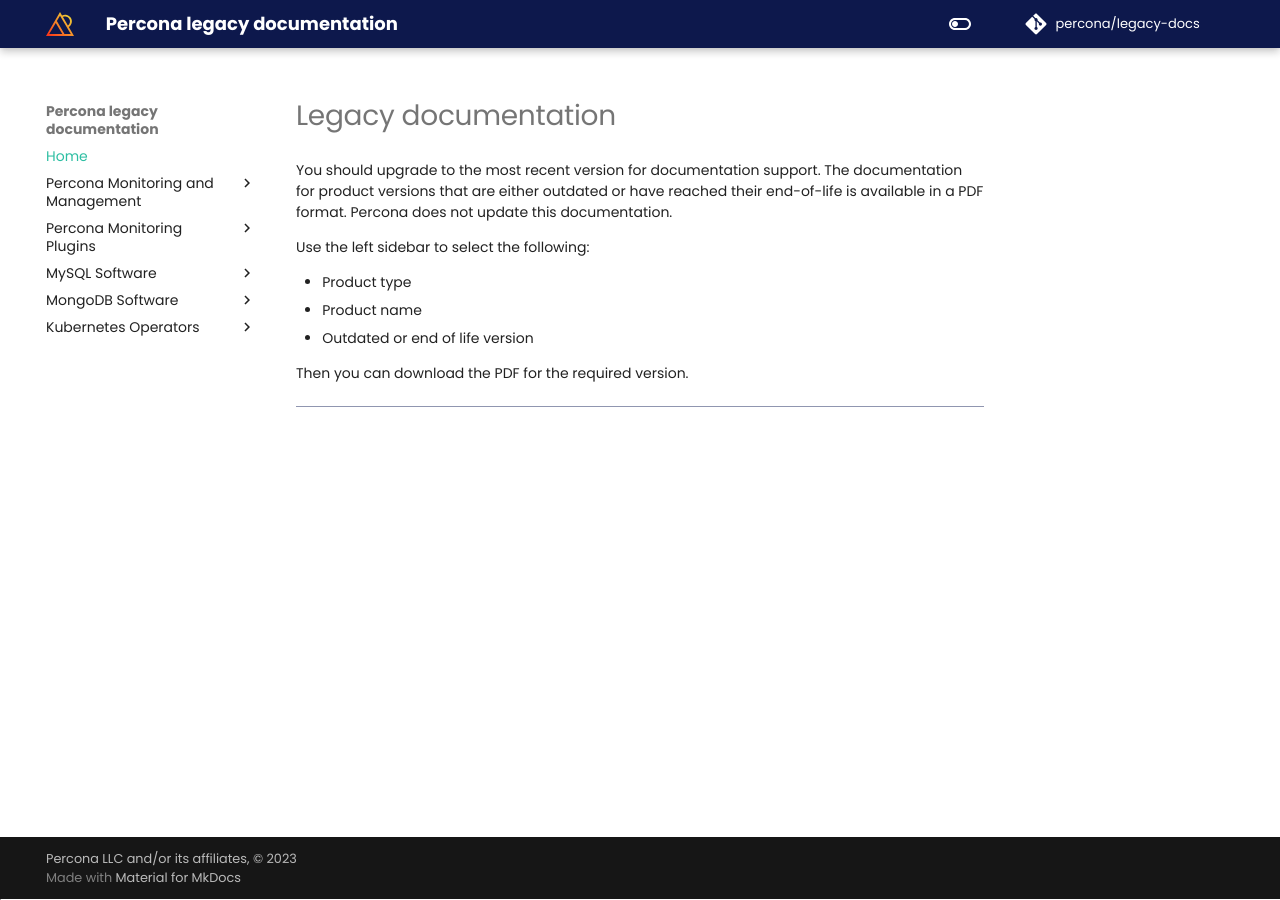
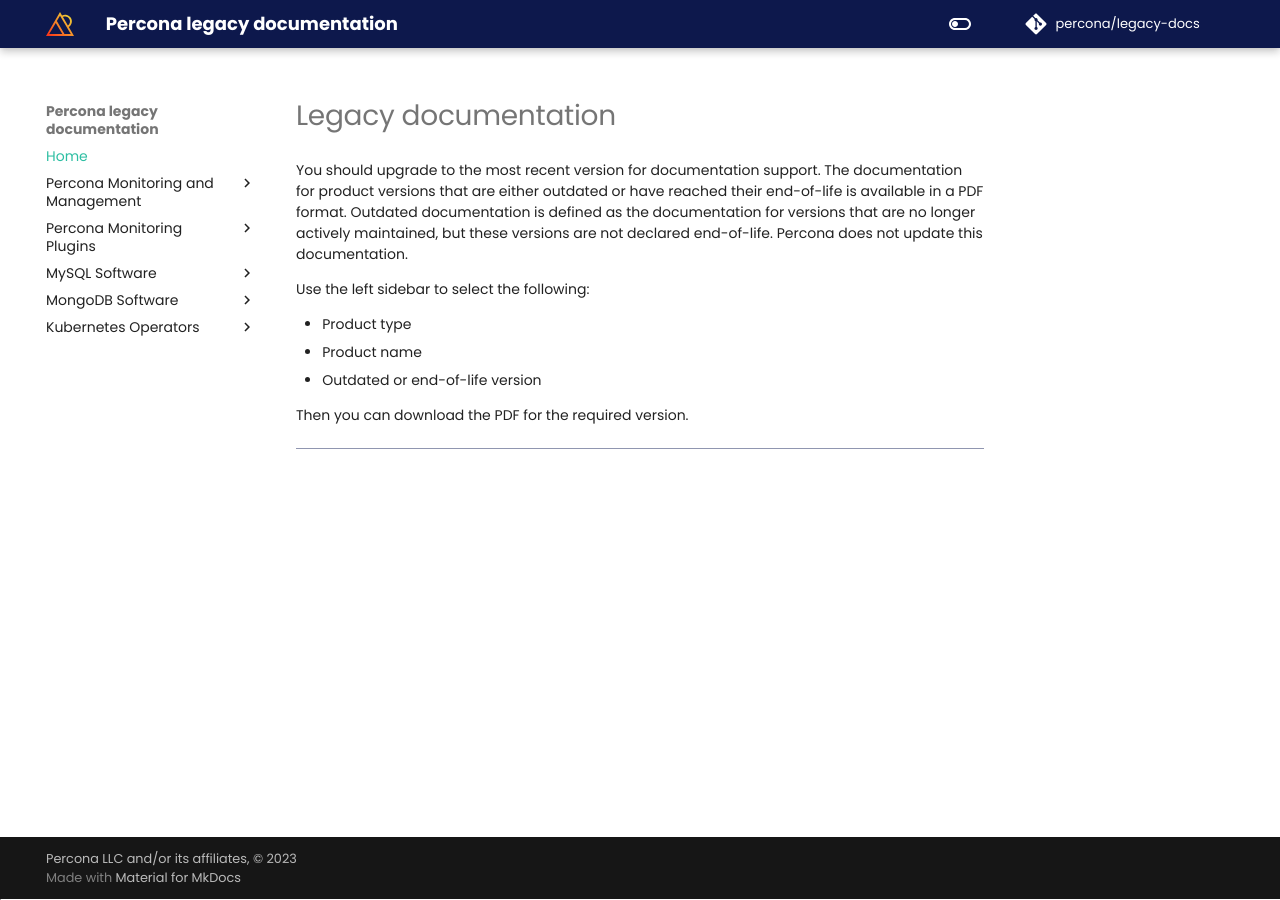
Before and after one commit to percona/legacy-docs, an MkDocs documentation site: the page built from docs/index.md, in a window 1280 px wide. Built offline with MkDocs 1.6.1 and Material for MkDocs 9.7.7, drawn with Linux system fonts in a browser that asks for light colours; nearby versions of some CDN libraries; comment, search, counter and statistics services are not loaded.

Commit message:
Update index.md

```diff
--- a/docs/index.md
+++ b/docs/index.md
@@ -1,11 +1,11 @@
 # Legacy documentation
 
-You should upgrade to the most recent version for documentation support. The documentation for product versions that are either outdated or have reached their end-of-life is available in a PDF format. Percona does not update this documentation.
+You should upgrade to the most recent version for documentation support. The documentation for product versions that are either outdated or have reached their end-of-life is available in a PDF format. Outdated documentation is defined as the documentation for versions that are no longer actively maintained, but these versions are not declared end-of-life. Percona does not update this documentation.
 
 Use the left sidebar to select the following:
 
 * Product type
 * Product name
-* Outdated or end of life version
+* Outdated or end-of-life version
 
 Then you can download the PDF for the required version.
```
